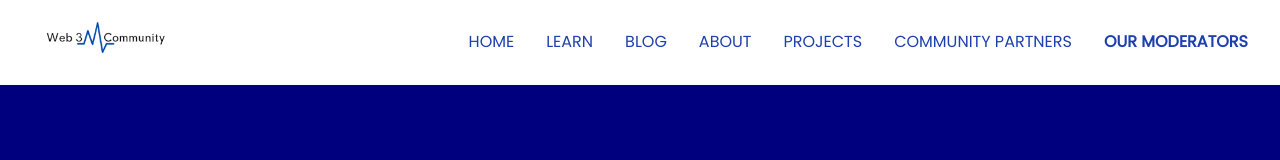
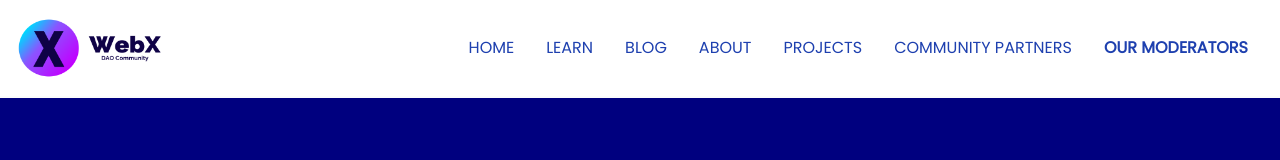
Before and after one commit to WebXDAO/WebXDAO.github.io, a Next.js app: page /moderators in a window 1280 px wide. Shown: the top 160 px of the page. Built offline with nearby package versions, Linux system fonts and the light colour scheme.

Commit message:
Add new logo

```diff
--- a/components/Global/Navbar.jsx
+++ b/components/Global/Navbar.jsx
@@ -39,9 +39,7 @@ const Navbar = () => {
             href='/'
             passHref
           >
-            <div>
-              <Image layout='fixed' width={180} height={60} src='/logo.png' alt='WebXDAO' />
-            </div>
+            <Image layout='fixed' width={150} height={80} src='/logo.png' alt='WebXDAO' />
           </Link>
         </div>
         <ul className='lg:flex hidden list-none flex-row justify-end items-center ml-auto'>
```
Also changed, not shown: public/logo.png, public/logo_old.png (added).
